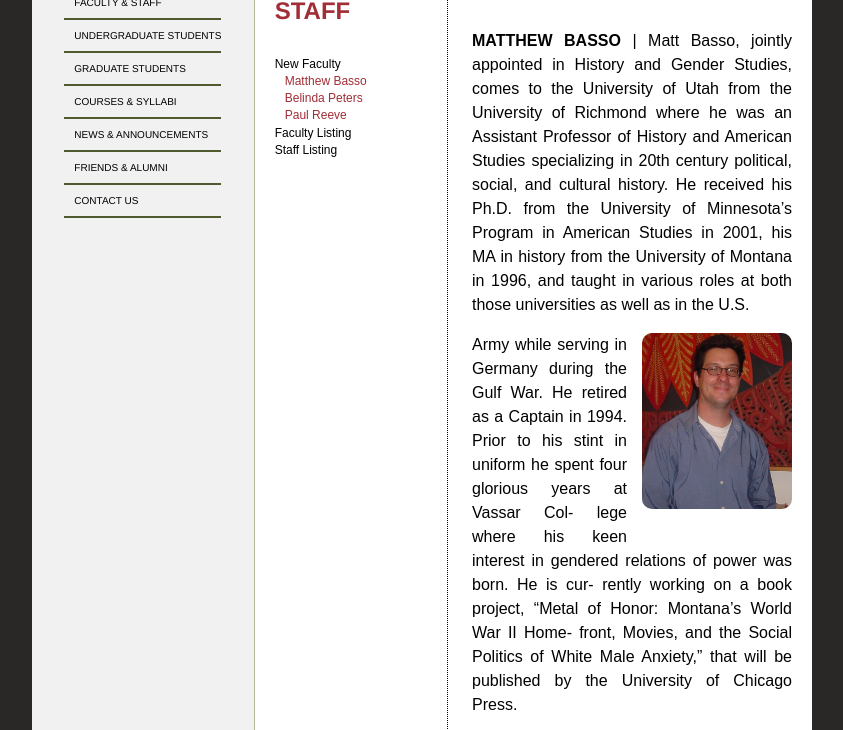
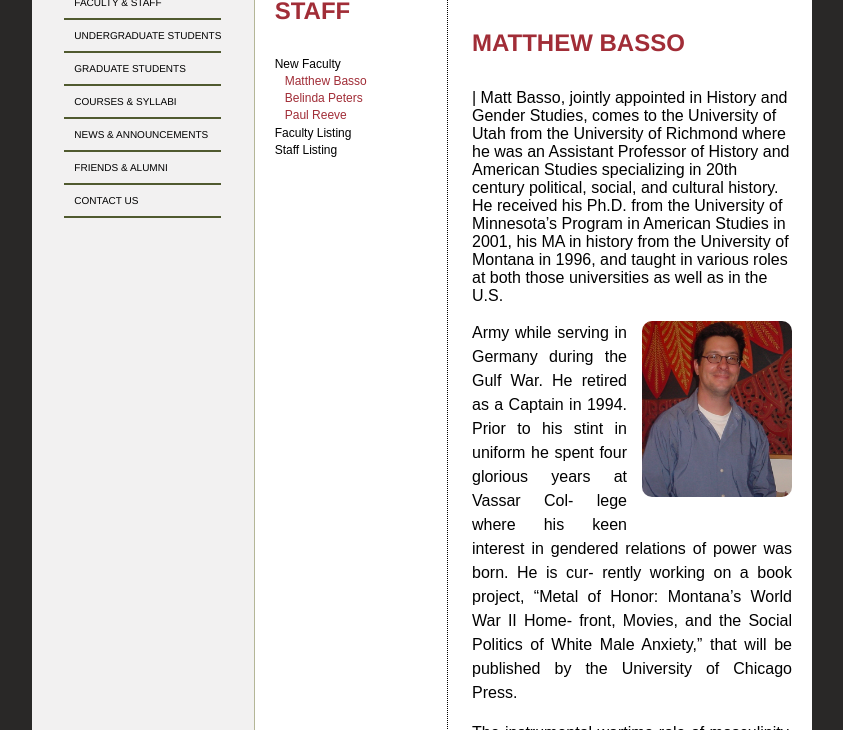
Before and after one commit to NinaBirt/Fall_2026_HUMIS_homepage, a plain HTML site: page faculty-and-staff.html in a window 1280 px wide. Shown: the part 146-876 px from the top of the page, without its empty margins (218-1061 px from the left). Drawn offline with Linux system fonts and the light colour scheme.

Commit message:
Finished HomePage!

```diff
--- a/faculty-and-staff.html
+++ b/faculty-and-staff.html
@@ -94,7 +94,7 @@
                         <h4>New Faculty</h4>
 
                         <p>
-                            <strong>MATTHEW BASSO</strong> | Matt Basso, jointly appointed in History and Gender Studies, comes to the
+                           <h4> <strong>MATTHEW BASSO</strong> </h4> | Matt Basso, jointly appointed in History and Gender Studies, comes to the
                             University of Utah from the University of Richmond where he was an Assistant Professor of
                             History and American Studies specializing in 20th century political, social, and cultural
                             history. He received his Ph.D. from the University of Minnesota’s Program in American
```
